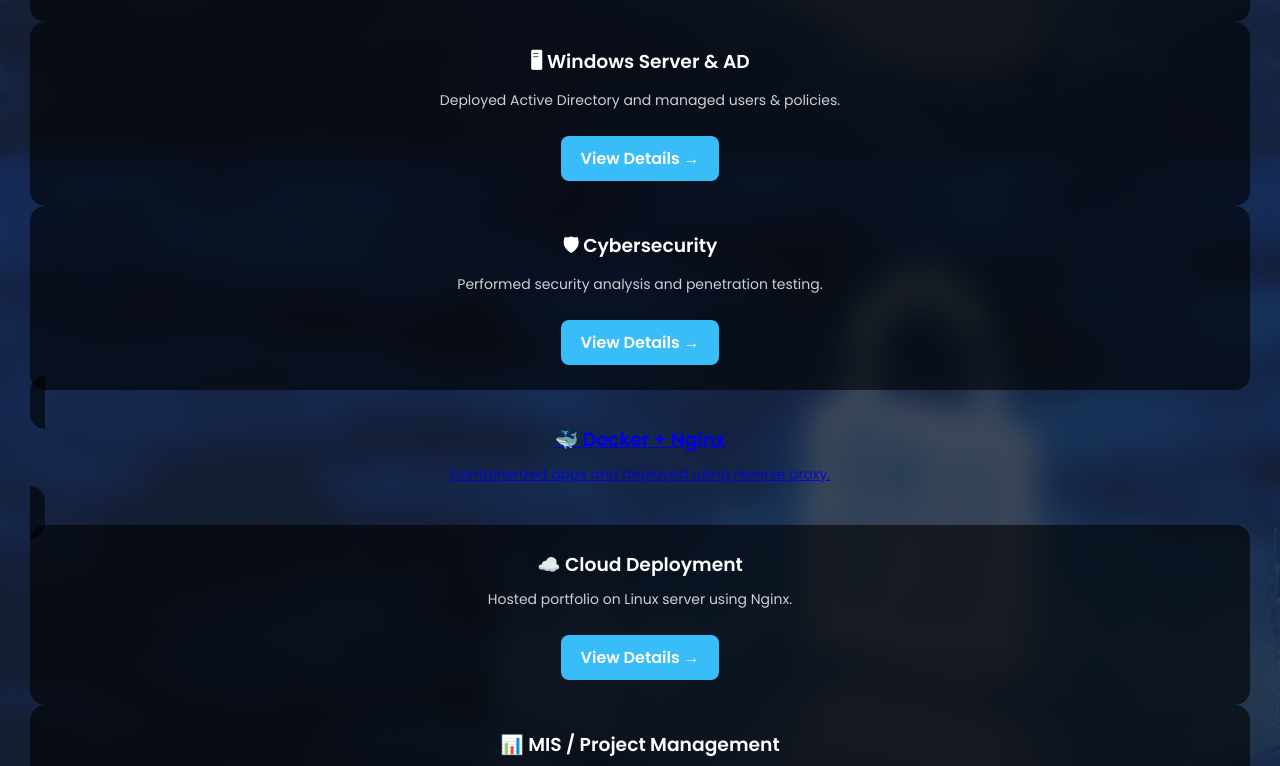
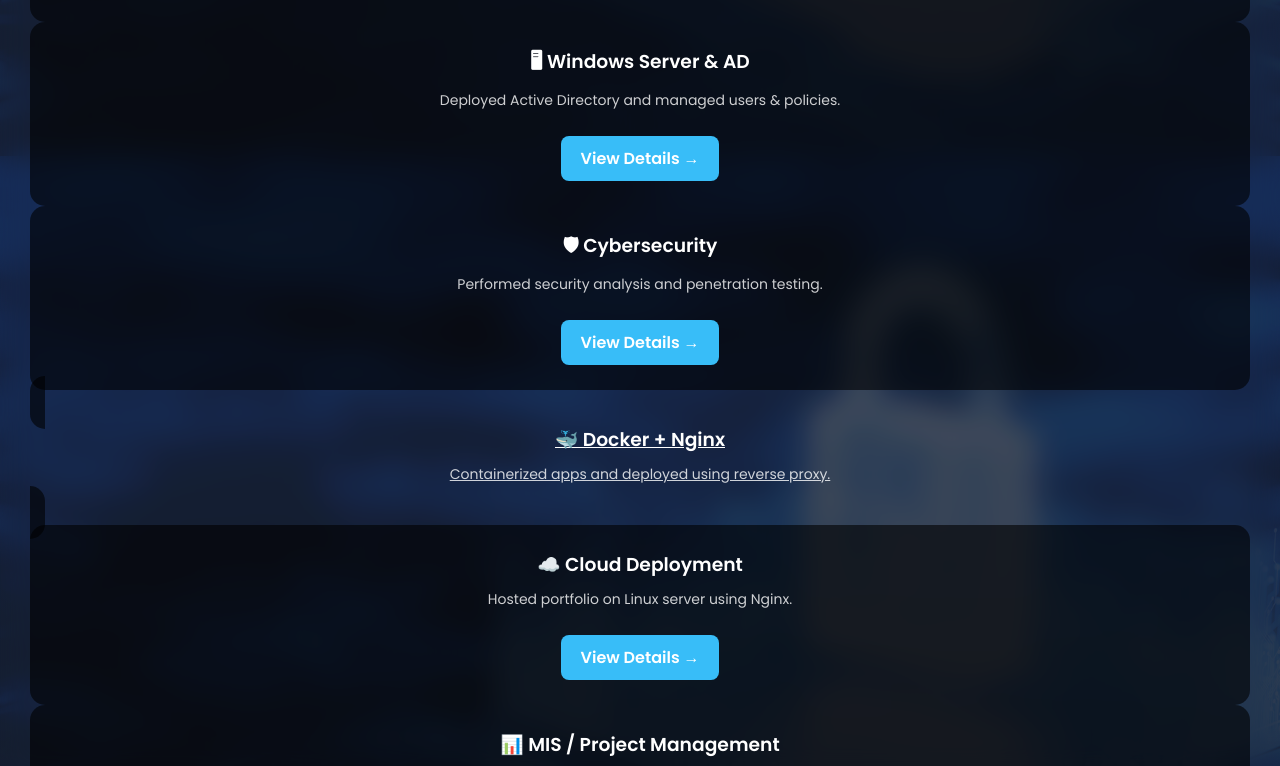
Before and after one commit to RamonLinao/ramonlinao.github.io, a plain HTML site: page index.html in a window 1280 px wide. Shown: the part 1444-2210 px from the top of the page. Drawn offline with nearby package versions, Linux system fonts and the light colour scheme.

Commit message:
Final fix docker project styling

```diff
--- a/style.css
+++ b/style.css
@@ -571,8 +571,7 @@ html, body {
 
 /* 🔥 FORCE BUTTON STYLE FIX */
 .btn {
-    text-decoration: none !important;
-    color: white !important;
+    text-decoration: none;
 }
 
 .btn:visited {
@@ -582,3 +581,21 @@ html, body {
 .btn:hover {
     color: white !important;
 }
+
+/* 🔥 FINAL FIX FOR DOCKER PROJECT TEXT */
+
+.project h3,
+.project p {
+    color: inherit;
+    text-decoration: none;
+}
+
+/* Ensure project cards are NOT treated like links */
+.project {
+    color: white;
+}
+
+/* Fix any accidental link inheritance */
+.project * {
+    text-decoration: none;
+}
```
